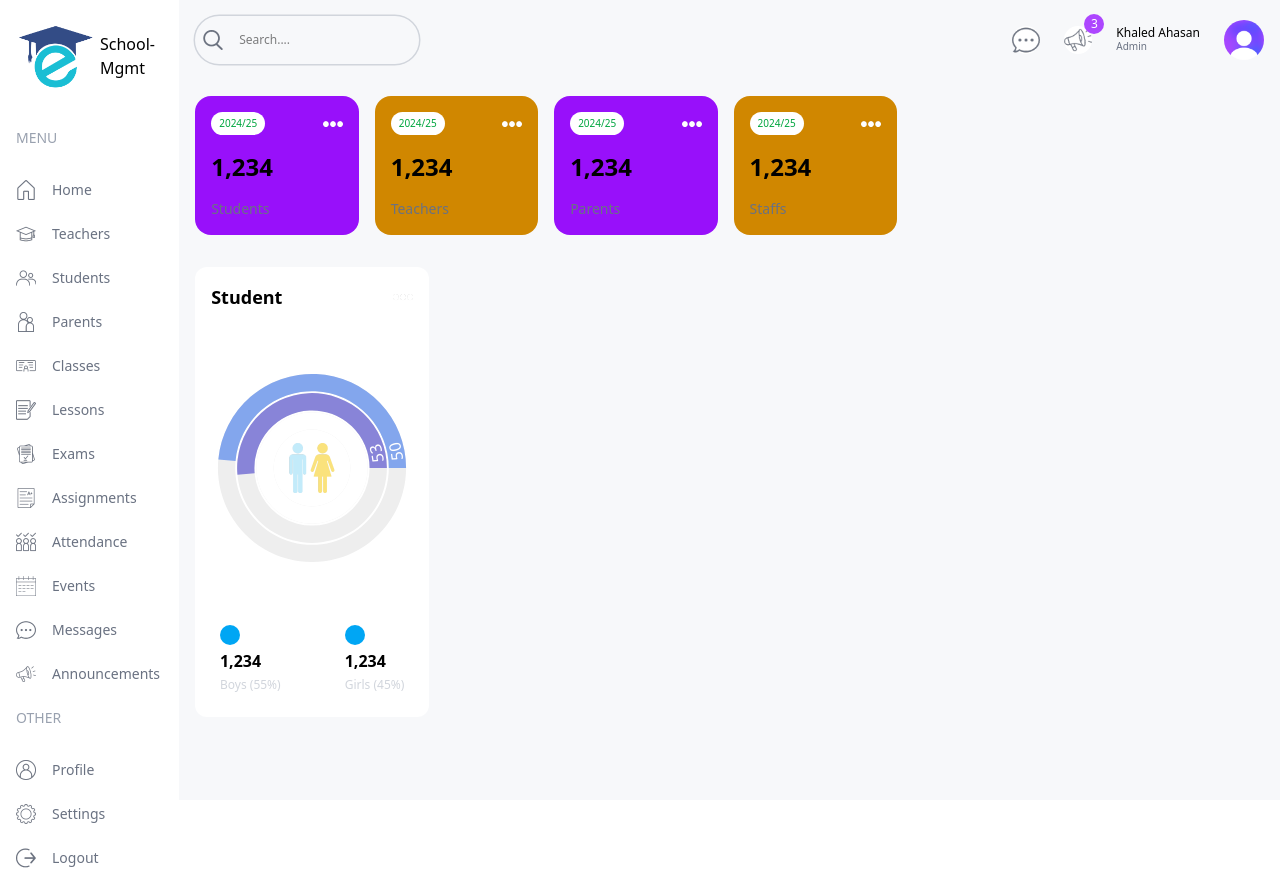
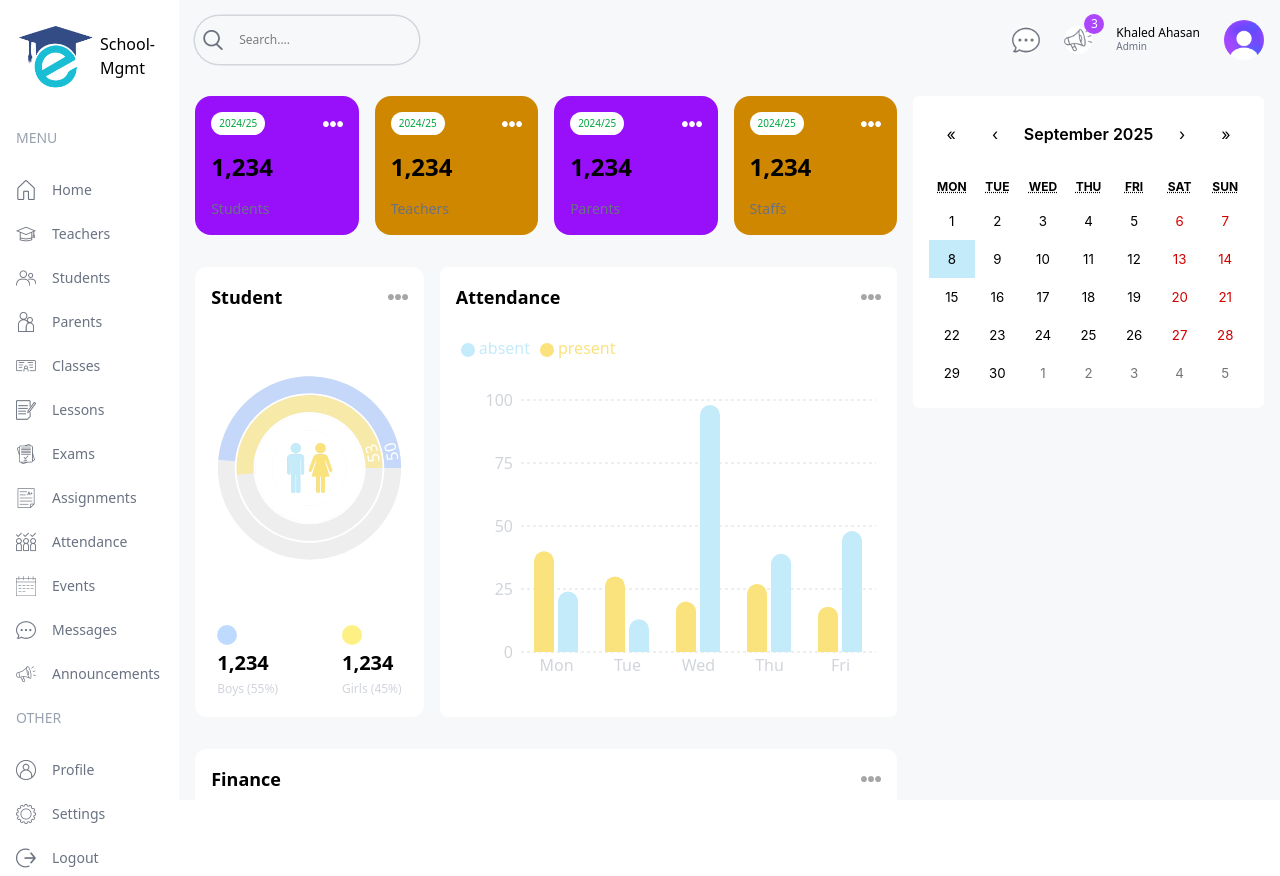
Before and after one commit to 19khaled88/school_mgmt, a Next.js app: page /admin in a window 1280 px wide. Built offline with nearby package versions, Linux system fonts and the light colour scheme.

Commit message:
added new component finance, eventcalendar, and modified globalcss

```diff
--- a/package.json
+++ b/package.json
@@ -28,6 +28,7 @@
   "dependencies": {
     "next": "15.5.2",
     "react": "19.1.0",
+    "react-calendar": "^6.0.0",
     "react-dom": "19.1.0",
     "recharts": "^3.2.0"
   },
--- a/postcss.config.mjs
+++ b/postcss.config.mjs
@@ -1,6 +1,7 @@
 const config = {
 
   plugins: ["@tailwindcss/postcss"],
+
 };
 
 export default config;
--- a/src/app/(dashboard)/admin/page.tsx
+++ b/src/app/(dashboard)/admin/page.tsx
@@ -1,4 +1,7 @@
+import AttendanceChart from '@/components/AttendanceChart'
 import CountChart from '@/components/CountChart'
+import EventCalendar from '@/components/EventCalendar'
+import FinanceChart from '@/components/FinanceChart'
 import UserCard from '@/components/UserCard'
 import React from 'react'
 
@@ -21,12 +24,19 @@ const AdminPage = () => {
             <CountChart />
           </div>
           {/*ATTENDANCE CHART*/}
+          <div className='w-full lg:w-2/3 h-[450px]'>
+            <AttendanceChart />
+          </div>
         </div>
         {/*BOTTOM CHART*/}
-        <div className=''></div>
+        <div className='w-full h-[500px]'>
+          <FinanceChart />
+        </div>
       </div>
       {/*RIGHT*/}
-      <div className='w-full lg:w-1/3'></div>
+      <div className='w-full lg:w-1/3 flex flex-col gap-8'>
+        <EventCalendar />
+      </div>
     </div>
   )
 }
--- a/src/app/globals.css
+++ b/src/app/globals.css
@@ -1,8 +1,31 @@
+@import "tailwindcss/preflight";
+@import "tailwindcss/utilities";
 @import "tailwindcss";
 
+/* Base layer for default element styles */
+@layer base {
+  h1, h2 {
+    margin: 0;
+    padding: 0;
+  }
+}
 
+/* Components layer for custom classes */
+  .heading-reset {
+    margin: 0;
+    padding: 0;
+  }
 
-:root {
-  --background: #ffffff;
-  --foreground: #171717;
-}
+  .react-calendar {
+    width: 100% !important;
+    border: none !important;
+    font-family: "Inter", sans-serif !important;
+  }
+
+  .react-calendar__navigation__label__labelText{
+    font-weight: 600;
+  }
+  .react-calendar__tile--active{
+    background-color: #c3ebfa !important;
+    color: black !important;
+  }
--- /dev/null
+++ b/src/components/AttendanceChart.tsx
@@ -0,0 +1,83 @@
+'use client'
+import Image from 'next/image'
+import React from 'react'
+import { BarChart, Bar, Rectangle, XAxis, YAxis, CartesianGrid, Tooltip, Legend, ResponsiveContainer } from 'recharts'
+
+
+const data = [
+    {
+        name: 'Mon',
+        present: '40',
+        absent: '24',
+
+    },
+    {
+        name: 'Tue',
+        present: '30',
+        absent: '13',
+
+    },
+    {
+        name: 'Wed',
+        present: '20',
+        absent: '98',
+
+    },
+    {
+        name: 'Thu',
+        present: '27',
+        absent: '39',
+
+    }
+    ,
+    {
+        name: 'Fri',
+        present: '18',
+        absent: '48',
+
+    }
+]
+const AttendanceChart = () => {
+    return (
+        <div className='bg-white rounded-lg p-4 h-full'>
+            <div className='flex justify-between items-center'>
+                <h1 className='heading-reset text-lg font-semibold'>Attendance</h1>
+                <Image src="/moreDark.png" alt='' width={20} height={20} />
+            </div>
+            <ResponsiveContainer width="100%" height="90%">
+                <BarChart
+                    width={500}
+                    height={300}
+                    data={data}
+                    barSize={20}
+                >
+                    <CartesianGrid strokeDasharray="3 3" vertical={false} stroke='#ddd' />
+                    <XAxis dataKey="name" axisLine={false} tick={{fill:'#d1d5db'}} tickLine={false}/>
+                    <YAxis axisLine={false} tick={{fill:'#d1d5db'}} tickLine={false}/>
+                    <Tooltip contentStyle={{borderRadius:'10px', borderColor:'lightgray'}}/>
+                    <Legend
+                    align='left'
+                    verticalAlign='top'
+                    wrapperStyle={{paddingTop:'20px', paddingBottom:'40px'}}
+                    />
+                    <Bar
+                        dataKey="present"
+                        fill='#fae27c'
+                        activeBar={<Rectangle fill='pink' stroke='blue' />}
+                        legendType='circle'
+                        radius={[10,10,0,0]}
+                    />
+                    <Bar
+                        dataKey="absent"
+                        fill='#c3ebfa'
+                        activeBar={<Rectangle fill='gold' stroke='purple' />}
+                        legendType='circle'
+                        radius={[10,10,0,0]}
+                    />
+                </BarChart>
+            </ResponsiveContainer>
+        </div>
+    )
+}
+
+export default AttendanceChart
--- a/src/components/CountChart.tsx
+++ b/src/components/CountChart.tsx
@@ -1,6 +1,5 @@
 'use client'
 import React from 'react'
-
 import Image from 'next/image';
 import {RadialBarChart, RadialBar, Legend,ResponsiveContainer} from 'recharts' ;
 
@@ -15,12 +14,12 @@ const data =[
     {
         name: 'Girls',
         count:53,
-        fill: '#8884d8',
+        fill: '#f7e9a8',
     },
     {
         name: '25-29',
         count:50,
-        fill: '#83a6ed',
+        fill: '#c5d8fa',
     }
 ]
 
@@ -29,8 +28,8 @@ const CountChart = () => {
         <div className='bg-white rounded-xl w-full h-full p-4'>
             {/*TITLE*/}
             <div className='flex justify-between items-center'>
-                <h1 className='text-lg font-semibold'>Student</h1>
-                <Image src="/more.png" alt='' width={20} height={20} />
+                <h1 className="heading-reset text-lg font-semibold">Student</h1>
+                <Image src="/moreDark.png" alt='' width={20} height={20} />
             </div>
 
             {/*CHART*/}
@@ -50,17 +49,17 @@ const CountChart = () => {
             {/*BOTTOM*/}
             <div className='flex justify-center gap-16'>
                 <div className='flex flex-col gap-1'>
-                    <div className='w-5 h-5 bg-sky-500 rounded-full'>
+                    <div className='w-5 h-5 bg-blue-200 rounded-full'>
 
                     </div>
-                    <h1 className='font-bold'>1,234</h1>
+                    <h1 className='heading-reset font-bold text-xl'>1,234</h1>
                     <h2 className='text-xs text-gray-300'>Boys (55%)</h2>
                 </div>
                 <div className='flex flex-col gap-1'>
-                    <div className='w-5 h-5 bg-sky-500 rounded-full'>
+                    <div className='w-5 h-5 bg-yellow-200 rounded-full'>
 
                     </div>
-                    <h1 className='font-bold'>1,234</h1>
+                    <h1 className='heading-reset font-bold text-xl'>1,234</h1>
                     <h2 className='text-xs text-gray-300'>Girls (45%)</h2>
                 </div>
             </div>
--- /dev/null
+++ b/src/components/EventCalendar.tsx
@@ -0,0 +1,21 @@
+'use client'
+import React, { useState } from 'react';
+import Calendar from 'react-calendar';
+import 'react-calendar/dist/Calendar.css';
+
+type ValuePiece = Date | null;
+
+type Value = ValuePiece | [ValuePiece, ValuePiece];
+
+
+const EventCalendar = () => {
+    const [value, onChange] = useState<Value>(new Date());
+
+    return (
+        <div className='bg-white p-4 rounded-md'>
+            <Calendar onChange={onChange} value={value} />
+        </div>
+    );
+}
+
+export default EventCalendar
--- /dev/null
+++ b/src/components/FinanceChart.tsx
@@ -0,0 +1,114 @@
+'use client'
+import React from 'react'
+import Image from 'next/image';
+
+import { LineChart, Line, XAxis, YAxis, CartesianGrid, Tooltip, Legend, ResponsiveContainer } from 'recharts'
+
+const data = [
+    {
+        name: 'Jan',
+        income: '3400',
+        expense: '4300',
+    },
+    {
+        name: 'Feb',
+        income: '4200',
+        expense: '3800',
+    },
+    {
+        name: 'Mar',
+        income: '5100',
+        expense: '4500',
+    },
+    {
+        name: 'Apr',
+        income: '3800',
+        expense: '4200',
+    },
+    {
+        name: 'May',
+        income: '4700',
+        expense: '3900',
+    },
+    {
+        name: 'Jun',
+        income: '5300',
+        expense: '4800',
+    },
+    {
+        name: 'Jul',
+        income: '4900',
+        expense: '5100',
+    },
+    {
+        name: 'Aug',
+        income: '5600',
+        expense: '4700',
+    },
+    {
+        name: 'Sep',
+        income: '4400',
+        expense: '4600',
+    },
+    {
+        name: 'Oct',
+        income: '5200',
+        expense: '4400',
+    },
+    {
+        name: 'Nov',
+        income: '4800',
+        expense: '4900',
+    },
+    {
+        name: 'Dec',
+        income: '6100',
+        expense: '5300',
+    }
+];
+
+const FinanceChart = () => {
+    return (
+        <div className='bg-white rounded-xl w-full h-full p-4'>
+            {/*TITLE*/}
+            <div className='flex justify-between items-center'>
+                <h1 className='text-lg font-semibold'>Finance</h1>
+                <Image src="/moreDark.png" alt='' width={20} height={20} />
+            </div>
+
+            <ResponsiveContainer width="100%" height="100%">
+                <LineChart width={500} height={300} data={data} margin={{
+                    top: 5,
+                    right: 30,
+                    left: 20,
+                    bottom: 5
+                }}>
+                    <CartesianGrid strokeDasharray='3 3' stroke='#ddd' />
+                    <XAxis
+                        dataKey="name"
+                        axisLine={false}
+                        tick={{ fill: '#d1d5db' }}
+                        tickLine={false}
+                        tickMargin={20}
+                    />
+                    <YAxis axisLine={false} tick={{ fill: '#d1d5db' }} tickLine={false} />
+                    <Tooltip />
+                    <Legend
+                      align='center'
+                      verticalAlign='top'
+                      wrapperStyle={{paddingTop:'10px', paddingBottom:'30px'}}
+                    />
+                    <Line
+                        type="monotone"
+                        dataKey="income"
+                        stroke='#8884d8'
+                        strokeWidth={5}
+                    />
+                    <Line type="monotone" dataKey="expense" stroke='#82ca9d' strokeWidth={5}/>
+                </LineChart>
+            </ResponsiveContainer>
+        </div>
+    )
+}
+
+export default FinanceChart
--- a/tailwind.config.ts
+++ b/tailwind.config.ts
@@ -1,35 +1,14 @@
-import type {Config} from 'tailwindcss';
+import type { Config } from 'tailwindcss';
 
-const config:Config= {
-      content: [
-    "./src/pages/**/*.{js,ts,jsx,tsx,mdx}",
-    "./src/components/**/*.{js,ts,jsx,tsx,mdx}",
-    "./src/app/**/*.{js,ts,jsx,tsx,mdx}", // for Next.js 13+ App Router
+const config: Config = {
+  content: [
+    './pages/**/*.{js,ts,jsx,tsx,mdx}',
+    './components/**/*.{js,ts,jsx,tsx,mdx}',
+    './app/**/*.{js,ts,jsx,tsx,mdx}',
   ],
   theme: {
-    extend: {
-      backgroundImage:{
-        "gradient-radial":"radial-gradient(var(--tw-gradient-stops))",
-        "gradient-conic":
-          "conic-gradient(from 180deg at 50% 50%, var(--tw-gradient-stops))"
-      },
-      colors: {
-        primary: "#1E40AF",
-        secondary: "#F59E0B",
-        sky:'#C3EBFA',
-        skyLight:'#EDF9FD',
-        purple:'#CFCEFF',
-        purpleLight:'#F1F0FF',
-        yellow:'#FAE27C',
-        yellowLight:'#FEFCE8'
-      },
-      fontFamily: {
-        sans: ["Inter", "sans-serif"],
-      },
-
-    },
+    extend: {},
   },
   plugins: [],
-}
-
+};
 export default config;
```
Also changed, not shown: 1 other file (tests, documents, lock files or other folders).
